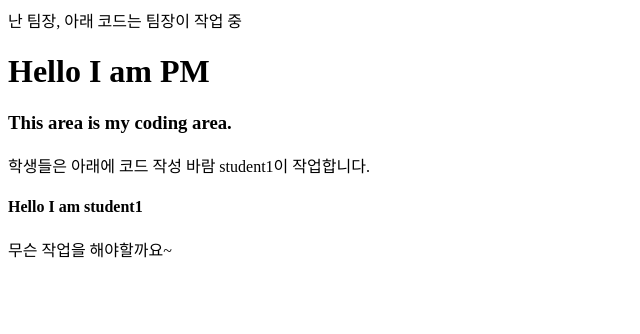
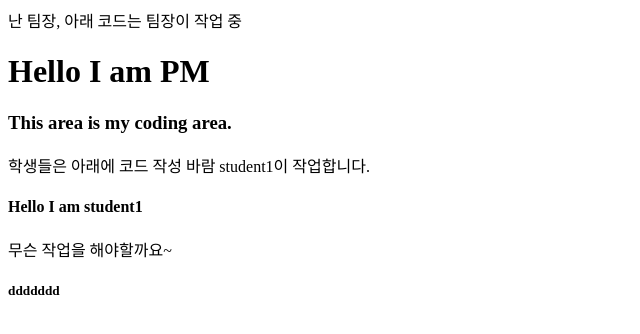
Before and after one commit to Cutemaru/Git_Project, a plain HTML site: page index.html in a window 1280 px wide. Shown: the full height of the page, 0-640 px from the left. Drawn offline with Linux system fonts and the light colour scheme.

Commit message:
third commit

```diff
--- a/index.html
+++ b/index.html
@@ -13,5 +13,6 @@
         student1이 작업합니다.
         <h4>Hello I am student1</h4>
         무슨 작업을 해야할까요~
+        <h5>ddddddd</h5>
     </body>
 </html>
```
